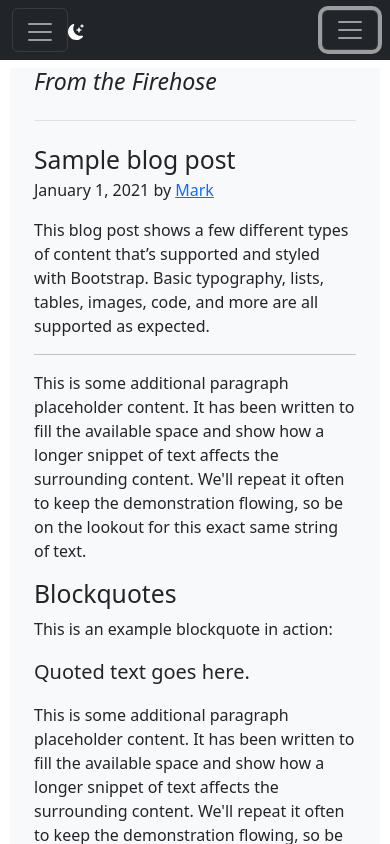
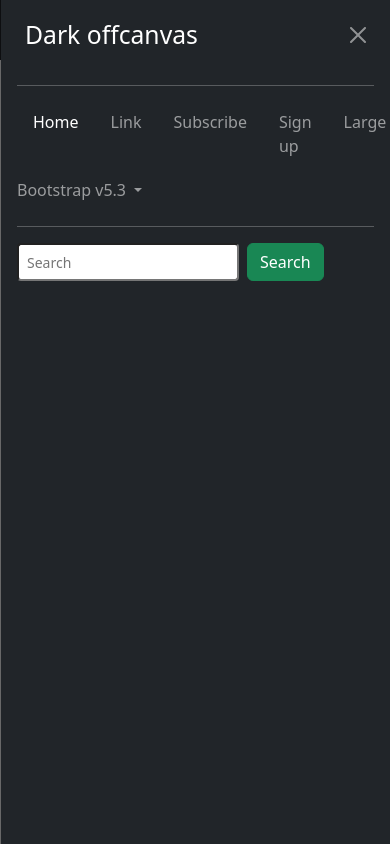
Before and after one commit to pcgzdw/pcgzdw.github.io, a website: page index.html in a window 390 px wide. Both pictures are taken after a click on the button 350 px from the left and 30 px from the top of the page. Shown: the top 844 px of the page. Drawn offline with Linux system fonts and the light colour scheme.

Commit message:
modified:   index.html
	modified:   index.html

```diff
--- a/index.html
+++ b/index.html
@@ -27,7 +27,7 @@
         <button
           class="navbar-toggler pt-2 d-sm-none"
           type="button"
-          data-bs-toggle="offcanvas-sm"
+          data-bs-toggle="offcanvas"
           data-bs-target="#bdSidebar"
           aria-controls="bdSidebar"
           aria-label="Toggle docs navigation"
@@ -54,7 +54,7 @@
         <div class="offcanvas-xl offcanvas-end text-bg-dark flex-grow-1 w-100" tabindex="-1" id="offcanvasDarkNavbar" aria-labelledby="offcanvasDarkNavbarLabel" data-bs-scroll="true">
           <div class="offcanvas-header px-4 pb-0">
             <h2 class="offcanvas-title" id="offcanvasDarkNavbarLabel">Dark offcanvas</h2>
-            <button type="button" class="btn-close btn-close-white" data-bs-dismiss="offcanvas" aria-label="Close"></button>
+            <button type="button" class="btn-close btn-close-white" data-bs-dismiss="offcanvas" aria-label="Close" data-bs-target="#offcanvasDarkNavbar"></button>
           </div>
           <div class="offcanvas-body">
             <hr class="text-white-80" />
@@ -143,7 +143,7 @@
         <button
           class="navbar-toggler ms-auto order-3"
           type="button"
-          data-bs-toggle="offcanvas-xl"
+          data-bs-toggle="offcanvas"
           data-bs-target="#offcanvasDarkNavbar"
           aria-controls="offcanvasDarkNavbar"
           aria-label="Toggle navigation"
```
